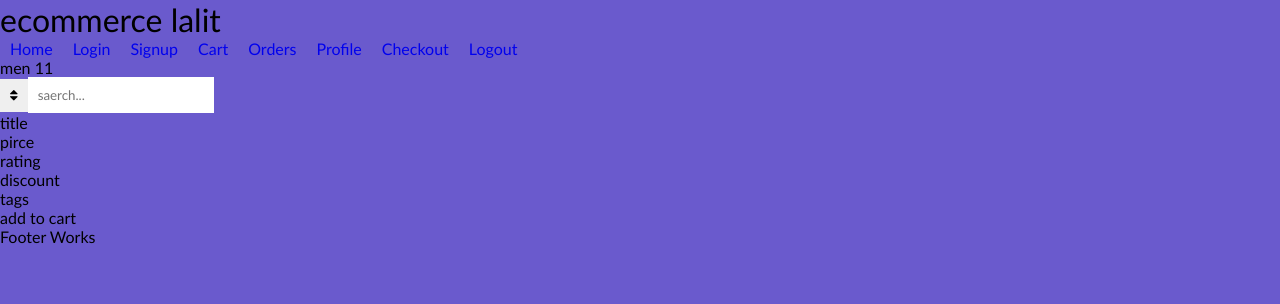
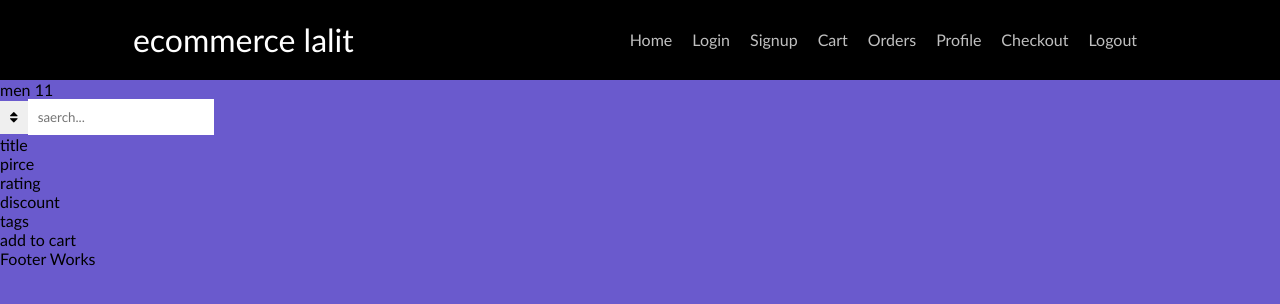
Before and after one commit to lalitsecret/react-ts-1, a React (Create React App) app: page / in a window 1280 px wide. Shown: the top 304 px of the page. Built offline with nearby package versions, Linux system fonts and the light colour scheme.

Commit message:
1 file modified

```diff
--- a/style.css
+++ b/style.css
@@ -15,3 +15,19 @@ body
 {
   background:slateblue;
 }
+header
+{
+  line-height:10vh;
+  display:flex;
+  background:black;
+  color:white;
+  align-items:center;
+  justify-content: space-around;
+}
+header a
+{
+  color:silver
+}
+header a:hover{
+  color:white;
+}
```
